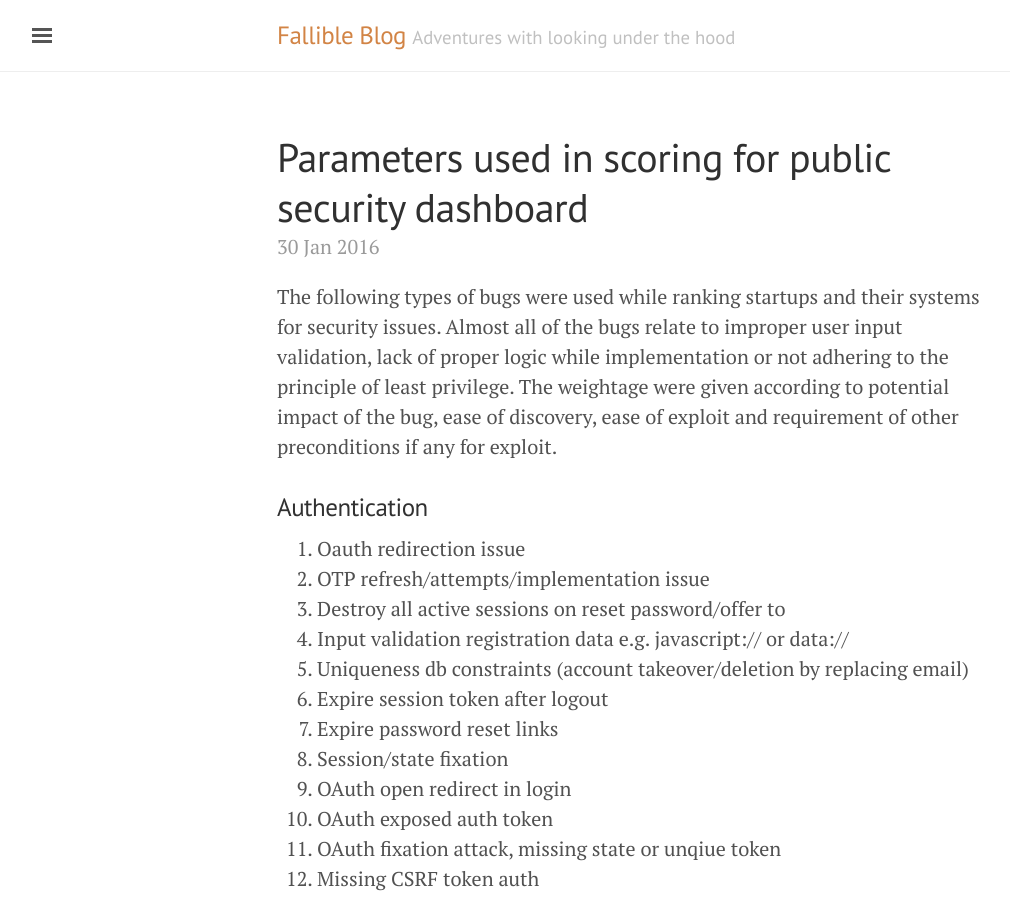
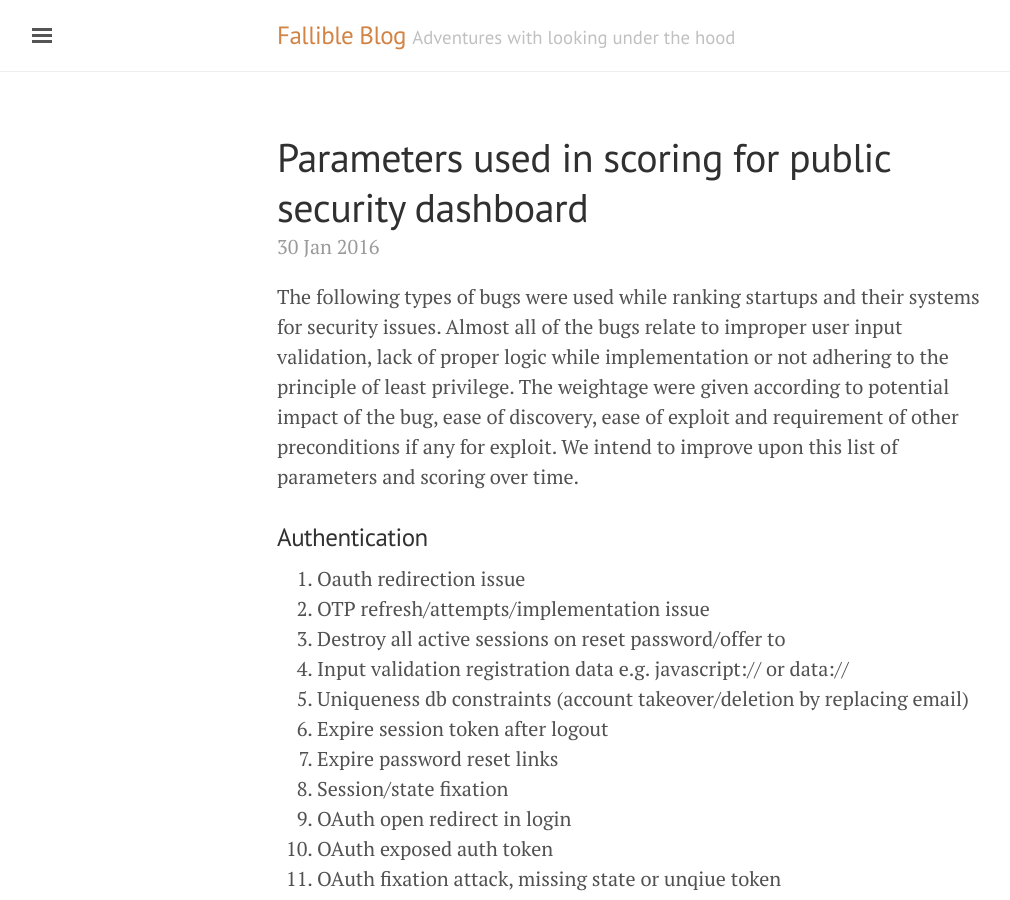
Before and after one commit to FallibleInc/blog, a Jekyll site: the page built from _posts/2016-01-30-indian-startups-security-report-scoring-paramters.md, in a window 1280 px wide and 900 px high. Shown: the whole window, without its empty margins (3-1013 px from the left). Built offline with Jekyll 4.4.1, drawn with Linux system fonts in a browser that asks for light colours; comment, search, counter and statistics services are not loaded.

Commit message:
Updated 2016-01-30-indian-startups-security-report-scoring-paramters.md

```diff
--- a/_posts/2016-01-30-indian-startups-security-report-scoring-paramters.md
+++ b/_posts/2016-01-30-indian-startups-security-report-scoring-paramters.md
@@ -10,7 +10,8 @@ published: true
 
 
 
-The following types of bugs were used while ranking startups and their systems for security issues. Almost all of the bugs relate to improper user input validation, lack of proper logic while implementation or not adhering to the principle of least privilege. The weightage were given according to potential impact of the bug, ease of discovery, ease of exploit and requirement of other preconditions if any for exploit.
+
+The following types of bugs were used while ranking startups and their systems for security issues. Almost all of the bugs relate to improper user input validation, lack of proper logic while implementation or not adhering to the principle of least privilege. The weightage were given according to potential impact of the bug, ease of discovery, ease of exploit and requirement of other preconditions if any for exploit. We intend to improve upon this list of parameters and scoring over time.
 
 
 ### Authentication
```
